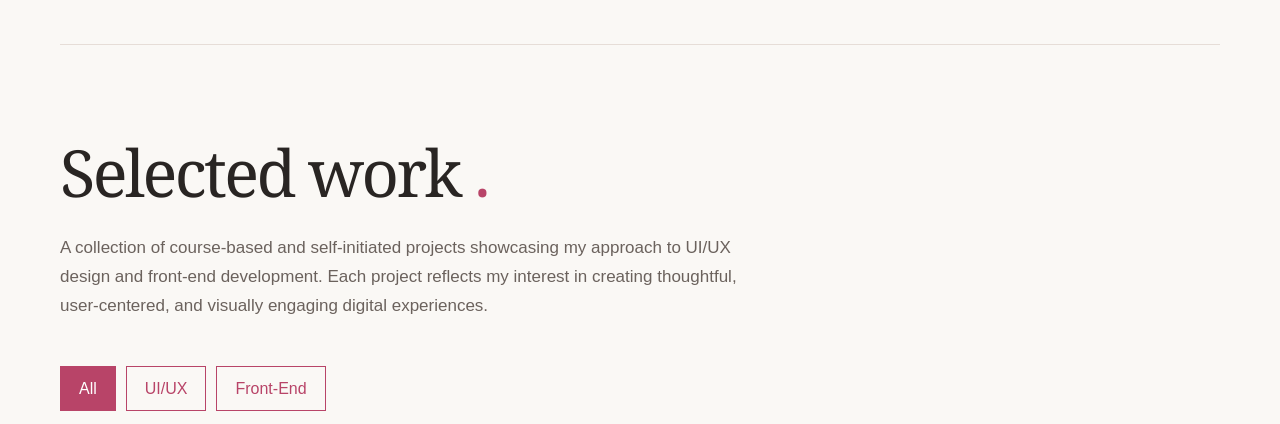
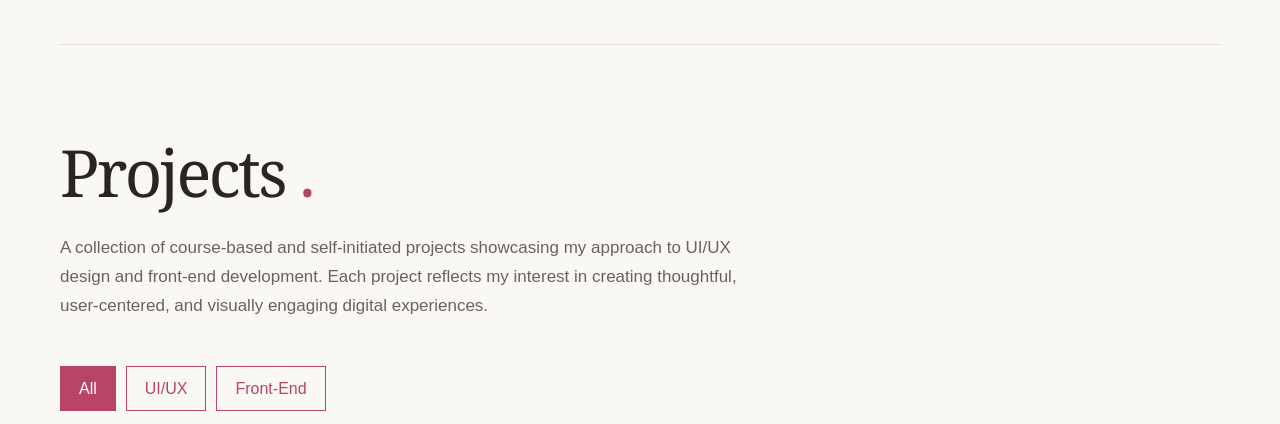
Before and after one commit to nikip728/Portfolio, an Astro site: page /Portfolio/ in a window 1280 px wide. Shown: the part 820-1244 px from the top of the page. Built offline with nearby package versions, Linux system fonts and the light colour scheme; Astro itself is replaced by a stand-in of ours.

Commit message:
Rename section title from 'Selected work' to 'Projects'

```diff
--- a/src/content/sections/projects.md
+++ b/src/content/sections/projects.md
@@ -1,5 +1,5 @@
 ---
-title: Selected work
+title: Projects
 ---
 
 A collection of course-based and self-initiated projects showcasing my approach to UI/UX design and front-end development. Each project reflects my interest in creating thoughtful, user-centered, and visually engaging digital experiences.
```
